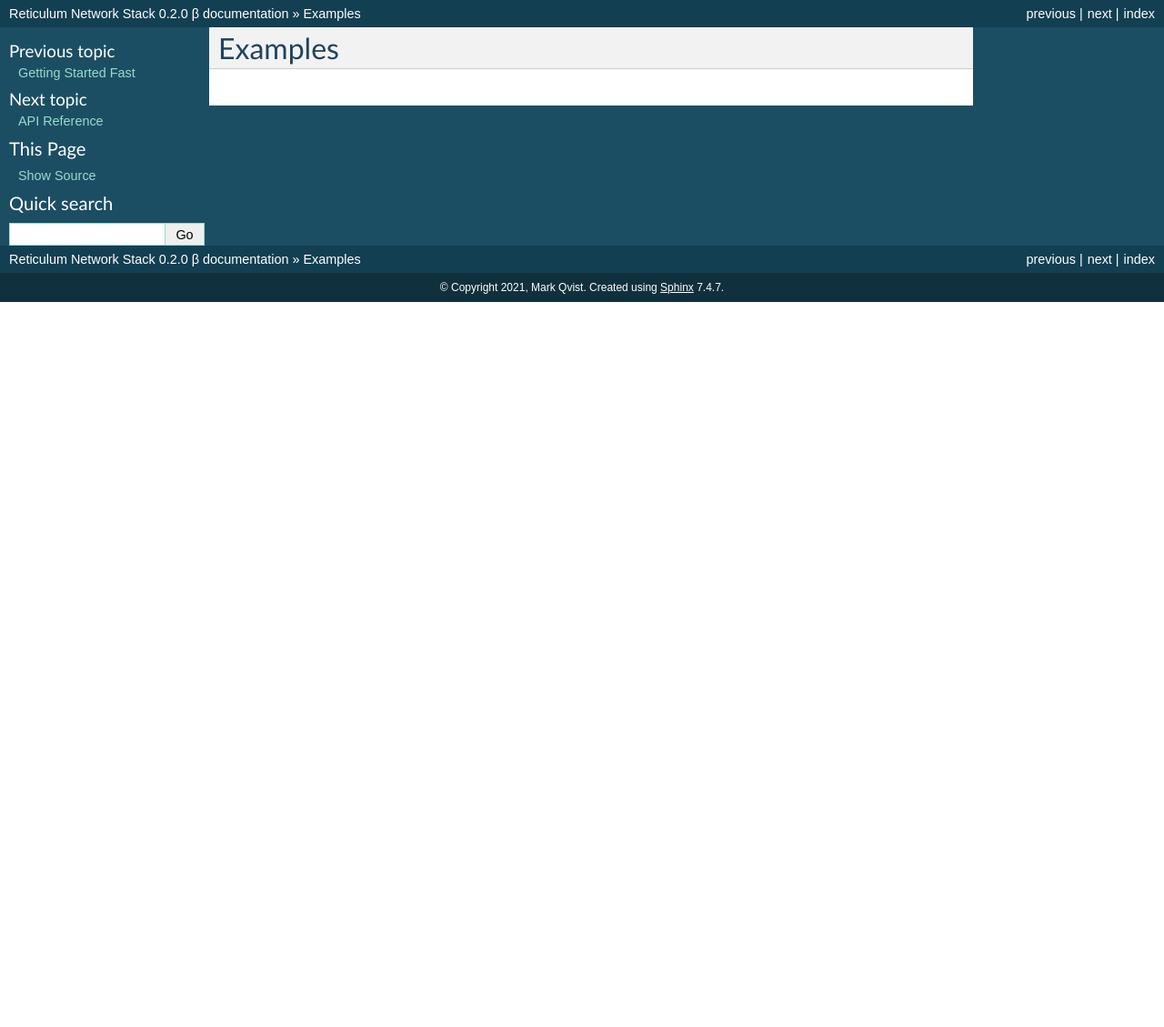
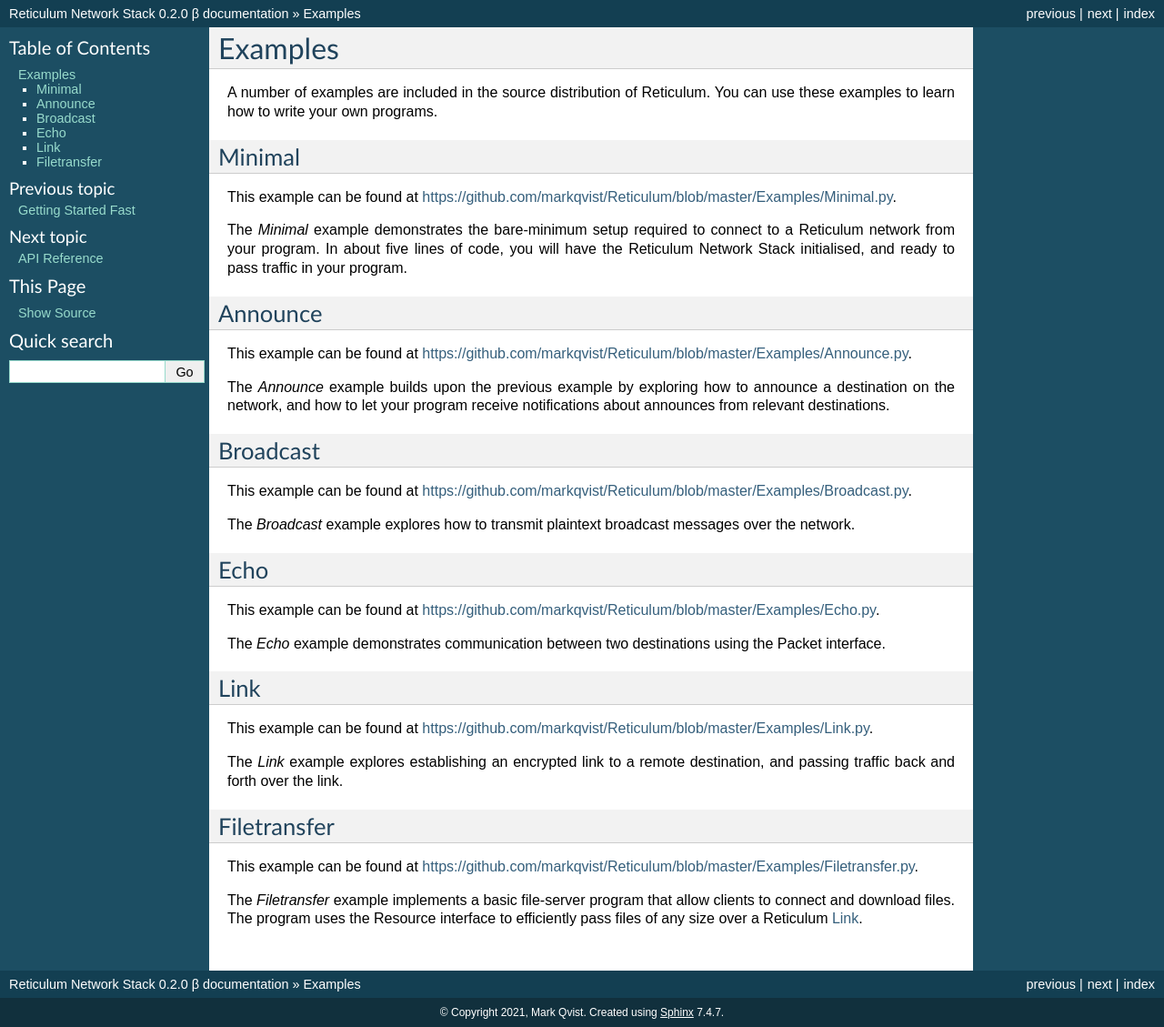
Before and after one commit to markqvist/Reticulum, a Sphinx documentation site: the page built from docs/source/examples.rst, in a window 1280 px wide. Shown: the whole page at 91% size. Built offline with Sphinx 7.4.7, drawn with Linux system fonts in a browser that asks for light colours; before the commit the page ends 900 px from its top, so only the background shows below that.

```diff
--- a/docs/source/conf.py
+++ b/docs/source/conf.py
@@ -32,7 +32,7 @@ release = '0.2.0 β'
 # ones.
 extensions = [
     'sphinx.ext.autodoc',
-    'sphinx.ext.autosectionlabel',
+    #'sphinx.ext.autosectionlabel',
 ]
 
 # Add any paths that contain templates here, relative to this directory.
@@ -55,3 +55,11 @@ html_theme = 'classic'
 # relative to this directory. They are copied after the builtin static files,
 # so a file named "default.css" will overwrite the builtin "default.css".
 html_static_path = ['_static']
+
+
+# def check_skip_member(app, what, name, obj, skip, options):
+#     print(what, " | ", name, " | ", obj, " | ", skip, " | ", options)
+#     return False
+
+# def setup(app):
+#     app.connect('autodoc-skip-member', check_skip_member)
--- a/docs/source/examples.rst
+++ b/docs/source/examples.rst
@@ -1,3 +1,57 @@
+.. _examples-main:
+
 ********
 Examples
 ********
+A number of examples are included in the source distribution of Reticulum.
+You can use these examples to learn how to write your own programs.
+
+
+Minimal
+=======
+This example can be found at `<https://github.com/markqvist/Reticulum/blob/master/Examples/Minimal.py>`_.
+
+The *Minimal* example demonstrates the bare-minimum setup required to connect to
+a Reticulum network from your program. In about five lines of code, you will
+have the Reticulum Network Stack initialised, and ready to pass traffic in your
+program.
+
+Announce
+========
+This example can be found at `<https://github.com/markqvist/Reticulum/blob/master/Examples/Announce.py>`_.
+
+The *Announce* example builds upon the previous example by exploring how to
+announce a destination on the network, and how to let your program receive
+notifications about announces from relevant destinations.
+
+
+Broadcast
+=========
+This example can be found at `<https://github.com/markqvist/Reticulum/blob/master/Examples/Broadcast.py>`_.
+
+The *Broadcast* example explores how to transmit plaintext broadcast messages
+over the network.
+
+Echo
+====
+This example can be found at `<https://github.com/markqvist/Reticulum/blob/master/Examples/Echo.py>`_.
+
+The *Echo* example demonstrates communication between two destinations using
+the Packet interface.
+
+.. _example-link:
+
+Link
+====
+This example can be found at `<https://github.com/markqvist/Reticulum/blob/master/Examples/Link.py>`_.
+
+The *Link* example explores establishing an encrypted link to a remote
+destination, and passing traffic back and forth over the link.
+
+Filetransfer
+============
+This example can be found at `<https://github.com/markqvist/Reticulum/blob/master/Examples/Filetransfer.py>`_.
+
+The *Filetransfer* example implements a basic file-server program that
+allow clients to connect and download files. The program uses the Resource
+interface to efficiently pass files of any size over a Reticulum :ref:`Link<api-link>`.
--- a/docs/source/gettingstartedfast.rst
+++ b/docs/source/gettingstartedfast.rst
@@ -24,9 +24,9 @@ started is to install Reticulum via pip:
 
 The above command will install Reticulum and dependencies, and you will be
 ready to import and use RNS in your own programs. The next step will most
-likely be to look at some :ref:`Example Programs<Examples>`.
+likely be to look at some :ref:`Example Programs<examples-main>`.
 
-Further information can be found in the :ref:`API Reference<API Reference>`.
+Further information can be found in the :ref:`API Reference<api-main>`.
 
 
 Participate in Reticulum Development
@@ -69,4 +69,4 @@ don't use pip, but try this recipe:
     python3 Examples/Filetransfer.py -h
 
 When you have experimented with the basic examples, it's time to go read the
-:ref:`Understanding Reticulum<Understanding Reticulum>` chapter.
+:ref:`Understanding Reticulum<understanding-main>` chapter.
--- a/docs/source/overview.rst
+++ b/docs/source/understanding.rst
@@ -1,7 +1,9 @@
+.. _understanding-main:
+
 ***********************
 Understanding Reticulum
 ***********************
-This document will briefly describe the overall purpose and operating principles of Reticulum, a
+This chapter will briefly describe the overall purpose and operating principles of Reticulum, a
 networking stack designed for reliable and secure communication over high-latency, low-bandwidth
 links. It should give you an overview of how the stack works, and an understanding of how to
 develop networked applications using Reticulum.
```
Also changed, not shown: docs/source/index.rst (+18 -6 lines), docs/source/reference.rst (+35 -23 lines), docs/source/whatis.rst (added, +84 -0 lines).
